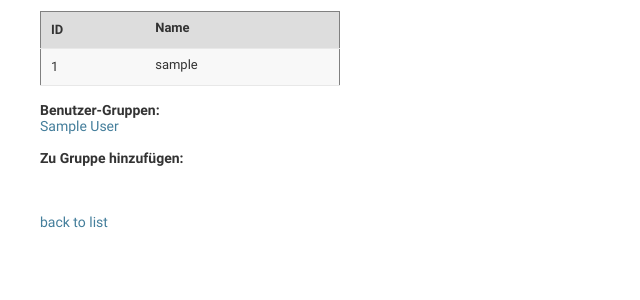
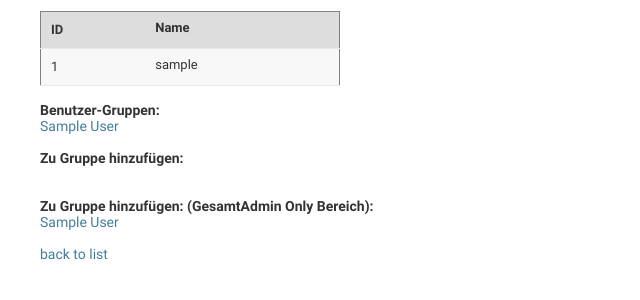
Before and after one commit to glanzel/discourseAdmin, a Django app: page /user/1/ in a window 1280 px wide. Shown: the part 138-438 px from the top of the page, without its empty margins (0-640 px from the left). Run offline with Django 3.2, Linux system fonts and the light colour scheme; a user stored in the database is signed in; tables that the repository leaves empty hold one stand-in row (values such as "Sample post").

Commit message:
admin group add

```diff
--- a/discourseAdmin/templates/user/details.html
+++ b/discourseAdmin/templates/user/details.html
@@ -1,10 +1,10 @@
 {% extends "discourse_base.html" %}
 
-{% block page-title %}user - {{ user }} {% endblock %}
+{% block page-title %}user - {{ other_user }} {% endblock %}
 
 {% block content %}
     <div class="item">
-        <h1>user - {{ user }} </h1><br />
+        <h1>user - {{ other_user }} </h1><br />
         <table style="border: solid 1px gray; width: 300px; " id="item-list">
             <tr style="background-color: #DDD">
                 <th style="padding: 10px;">ID</th>
@@ -12,12 +12,12 @@
                 <!--<th>Action</th>-->
             </tr>
             <tr>
-                <td style="padding: 10px;">{{ user.id }}</td>
-                <td>{{ user }}</td>
+                <td style="padding: 10px;">{{ other_user.id }}</td>
+                <td>{{ other_user }}</td>
                 <!--
                 <td>
-					<a class="button" href="{% url 'user-delete' user.id %}" id="delete-item" value="delete" />delete</a>
-					<a class="button" href="{% url 'user-edit' user.id %}" id="edit-item" value="edit" />edit</a>
+					<a class="button" href="{% url 'user-delete' other_user.id %}" id="delete-item" value="delete" />delete</a>
+					<a class="button" href="{% url 'user-edit' other_user.id %}" id="edit-item" value="edit" />edit</a>
 				</td>
                 -->
             </tr>
@@ -27,18 +27,28 @@
         <b>Benutzer-Gruppen:</b>
         <br />
         {% for group in user_groups %}
-            <a href="{% url 'delete_user_from_group' user.id group.id  %}">{{group}}</a>
+            <a href="{% url 'delete_user_from_group' other_user.id group.id  %}">{{group}}</a>
         {% endfor %}
 
         <br /><br />
         <b>Zu Gruppe hinzufügen:</b><br>
         {% for group in admin_groups %}
-            <a href="{% url 'add_user_to_group' user.id group.id  %}">{{group}}</a>
+            <a href="{% url 'add_user_to_group' other_user.id group.id  %}">{{group}}</a>
         {% endfor %}
         <br />
+
+        {% if all_groups %}
+            <br />
+            <b>Zu Gruppe hinzufügen: (GesamtAdmin Only Bereich): </b><br>
+            {% for group in all_groups %}
+                <a href="{% url 'add_user_to_group' other_user.id group.id  %}">{{group}}</a>
+            {% endfor %}
+        {% endif %}
+
+
 <!--
         <div id="add-form-div" >
-            <form action="{% url 'user-details' user.id %}" method="POST" id="add-form">
+            <form action="{% url 'user-details' other_user.id %}" method="POST" id="add-form">
                     <div id="form-fields">
                         {% csrf_token %}
                         {{ form }}
--- a/discourseAdmin/views.py
+++ b/discourseAdmin/views.py
@@ -69,6 +69,12 @@ def user_details(request, id, template='user/details.html'):
     d['user_groups'] = item.dgroup_set.all()
 
     d['admin_groups'] = dGroup.objects.all().filter(user_groups__rights=1, user_groups__user_id=request.user.id).exclude(id__in=d['user_groups'])
+
+    if request.user.is_superuser :
+        d['all_groups'] = dGroup.objects.all()
+    else:
+        d['all_groups'] = False
+
     d['form'] = HasDiscoGroups()
 
 
@@ -84,7 +90,7 @@ def user_details(request, id, template='user/details.html'):
         else:
             d['form'] = form
             return JsonResponse(data={'form': d['form'].as_p(), 'token': get_token(request)}, success=False)
-    d['user'] = User.objects.get(pk=id)
+    d['other_user'] = User.objects.get(pk=id)
     return render(request, template, d)
 
 @login_required
@@ -200,7 +206,7 @@ def deactivate_user(request, user_id):
 
 @login_required
 def add_user_to_group(request, user_id, group_id):
-    if User_Groups.isGroupAdmin(user_id=request.user.id, group_id = group_id) :
+    if (User_Groups.isGroupAdmin(user_id=request.user.id, group_id = group_id)) or request.user.is_superuser:
         ug, create = User_Groups.objects.get_or_create(user_id=user_id, group_id = group_id)
         client = Utils.getDiscourseClient()
         try: client.add_user_to_group(ug.group.discourse_group_id,ug.user.participant.discourse_user)
@@ -211,7 +217,7 @@ def add_user_to_group(request, user_id, group_id):
 
 @login_required
 def delete_user_from_group(request, user_id, group_id):
-    if User_Groups.isGroupAdmin(user_id=request.user.id, group_id = group_id) :
+    if (User_Groups.isGroupAdmin(user_id=request.user.id, group_id = group_id)) or request.user.is_superuser :
         ug = User_Groups.objects. get(user_id=user_id, group_id = group_id)
         client = Utils.getDiscourseClient()
         try: client.delete_group_member(ug.group.discourse_group_id,ug.user.participant.discourse_user)
```
